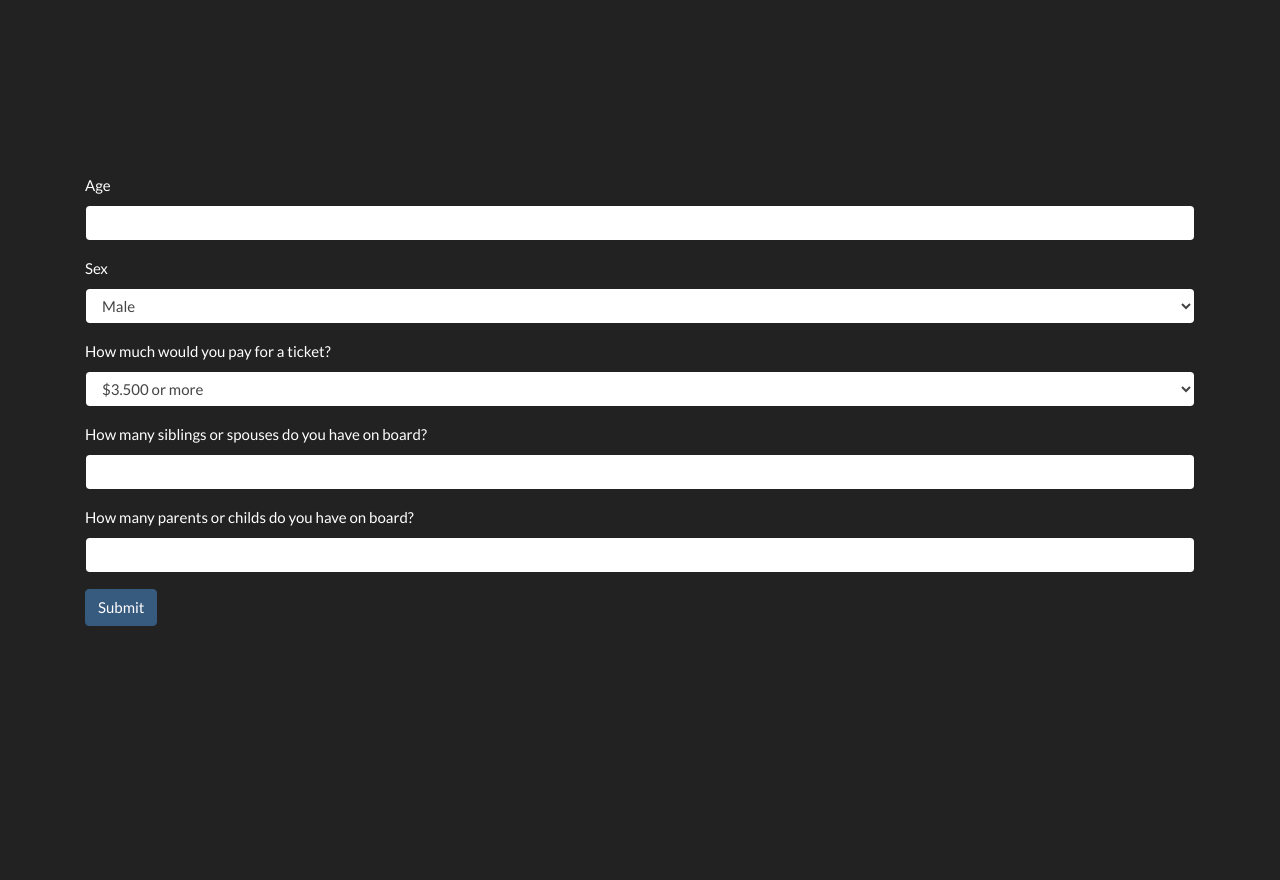
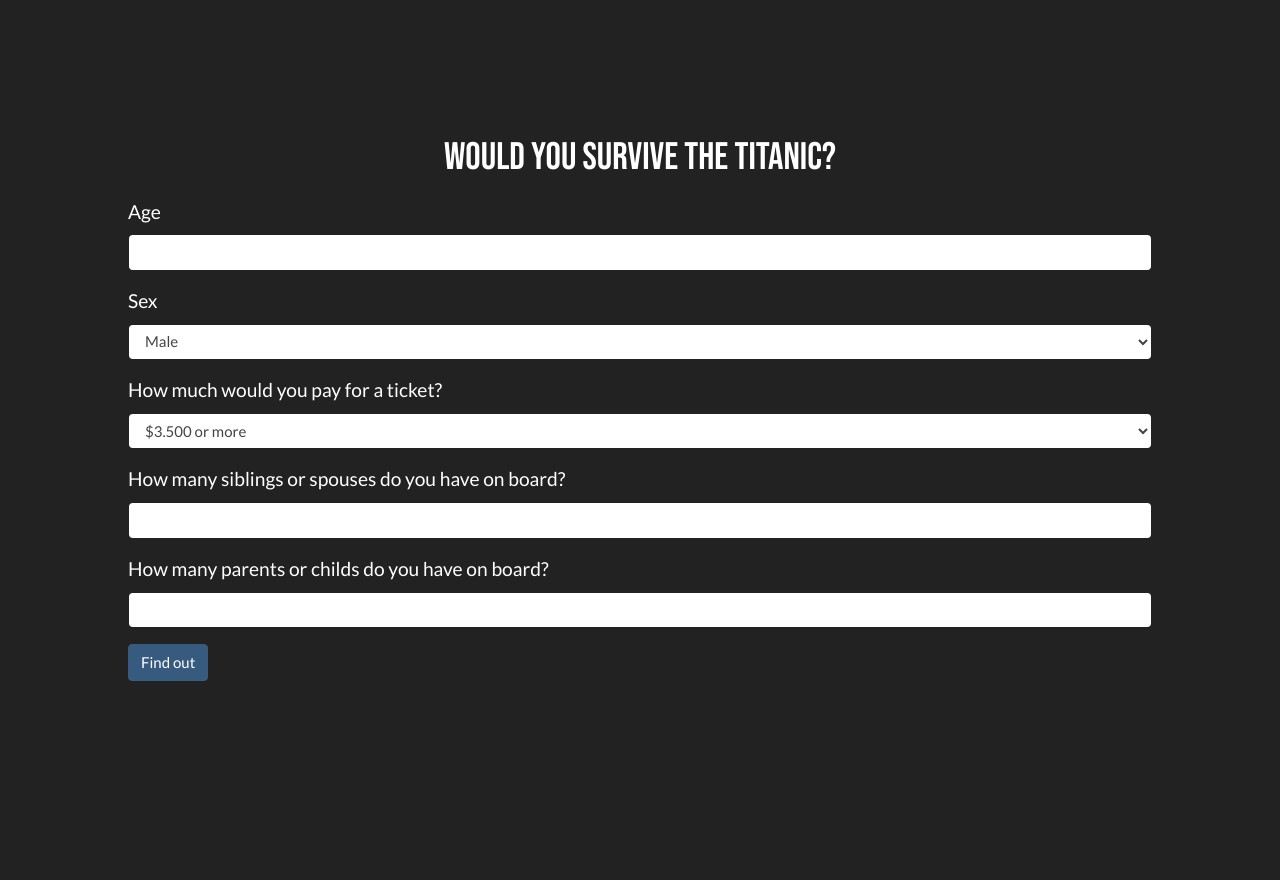
Before and after one commit to danngalann/django-titanic-survial, a Django app: page / in a window 1280 px wide. Shown: the top 880 px of the page. Before the commit the page ends 626 px from the top, so only its background shows below. Run offline with Django 3.2, Linux system fonts and the light colour scheme; some libraries are stand-ins or nearby versions.

Commit message:
Added animations and styling

```diff
--- a/survivalpredictor/frontend/static/main.js
+++ b/survivalpredictor/frontend/static/main.js
@@ -1,7 +1,25 @@
+// Define submit animation
+const tl = gsap.timeline({ defaults: { duration: 1 }, paused: true });
+tl.to("#form", { y: "-100vh" })
+  .to("#result", { y: "-100vh" }, "=-.5")
+  .to("#result-head", { opacity: 1, duration: 0.4 }, "=-1.2")
+  .to("#status", { opacity: 1, duration: 1.4, delay: 1 })
+  .to("#result button", { opacity: 1, duration: 0.4 }, "=-.4");
+
 document.addEventListener("DOMContentLoaded", () => {
+  // Entry animation
+  gsap.from(".fade-up", { y: 10, opacity: 0, duration: 0.4, stagger: 0.2 });
+
+  // Form submission
   const form = document.getElementById("form");
+  form.addEventListener("submit", submitForm);
 
-  form.addEventListener("submit", submitForm);
+  // Reverse animation
+  document.getElementById("return-btn").addEventListener("click", () => {
+    if (!tl.reversed()) {
+      tl.reverse();
+    }
+  });
 });
 
 function submitForm(e) {
@@ -16,13 +34,27 @@
     Parch: document.getElementById("parch").value,
   };
 
+  // Clear from
+  e.target.reset();
+
   let xhr = new XMLHttpRequest();
   xhr.open("POST", "/api/predict/", true);
   xhr.setRequestHeader("Content-type", "application/json;charset=UTF-8");
 
   xhr.onload = function () {
-    console.log(this.responseText);
+    if (this.status == 200) {
+      const statusEl = document.getElementById("status");
+      statusEl.innerText = this.responseText ? "Alive" : "Dead";
+      statusEl.classList.add(
+        this.responseText ? "text-success" : "text-danger"
+      );
+      animateResult();
+    }
   };
 
   xhr.send(JSON.stringify(data));
 }
+
+function animateResult() {
+  tl.play();
+}
--- a/survivalpredictor/frontend/static/styles.css
+++ b/survivalpredictor/frontend/static/styles.css
@@ -1,7 +1,54 @@
+@import url('https://fonts.googleapis.com/css?family=Bebas+Neue&display=swap');
+
 body {
   width: 100%;
+  overflow-y: hidden;
+  display: flex;
+  flex-direction: column;
+  justify-content: center;
+}
+
+.screen {
+  width: 100%;
   height: 100vh;
-  overflow-x: hidden;
   display: flex;
   align-items: center;
+  justify-content: center;
+  flex-direction: column;
 }
+
+.title {
+  margin: 1rem;
+  font-size: 2.4rem;
+  font-family: 'Bebas Neue', sans-serif;
+  text-align: center;
+}
+
+#form {
+  width: 80%;
+}
+
+#form label {
+  font-size: 1.2rem;
+}
+
+/* Results */
+#result > * {
+  opacity: 0;
+}
+
+#result h1, #result button {
+  font-family: 'Bebas Neue', sans-serif;
+}
+
+#result-head {
+  font-size: 4rem;
+}
+
+#status {
+  font-size: 8rem;
+}
+
+#result button {
+  margin-top: 2rem;
+}
--- a/survivalpredictor/templates/frontend/index.html
+++ b/survivalpredictor/templates/frontend/index.html
@@ -1,5 +1,6 @@
 <!DOCTYPE html>
 <html lang="en">
+
 <head>
   <meta charset="UTF-8">
   <meta name="viewport" content="width=device-width, initial-scale=1.0">
@@ -8,21 +9,23 @@
   <link rel="stylesheet" href="https://bootswatch.com/4/darkly/bootstrap.min.css">
   <link rel="stylesheet" href="{% static 'styles.css' %}">
 </head>
+
 <body>
-  <div class="container">
+  <section class="screen">
     <form id="form">
-      <div class="form-group">
+      <h1 class="title fade-up">Would you survive the Titanic?</h1>
+      <div class="form-group fade-up">
         <label for="age">Age</label>
         <input class="form-control" id="age" name="Age" type="number" min="1" required>
       </div>
-      <div class="form-group">
+      <div class="form-group fade-up">
         <label for="sex">Sex</label>
         <select class="form-control" id="sex" name="Sex">
           <option value="0">Male</option>
           <option value="1">Female</option>
         </select>
       </div>
-      <div class="form-group">
+      <div class="form-group fade-up">
         <label for="pclass">How much would you pay for a ticket?</label>
         <select class="form-control" id="pclass" name="Pclass">
           <option value="1">$3.500 or more</option>
@@ -30,18 +33,27 @@
           <option value="3">$350 - $900</option>
         </select>
       </div>
-      <div class="form-group">
+      <div class="form-group fade-up">
         <label for="sibsp">How many siblings or spouses do you have on board?</label>
         <input class="form-control" id="sibsp" name="SibSp" type="number" min="0" required>
       </div>
-      <div class="form-group">
+      <div class="form-group fade-up">
         <label for="parch">How many parents or childs do you have on board?</label>
         <input class="form-control" id="parch" name="Parch" type="number" min="0" required>
       </div>
-      <button type="submit" class="btn btn-primary">Submit</button>
+      <button type="submit" class="btn btn-primary fade-up">Find out</button>
     </form>
-  </div>
+  </section>
 
+  <section id="result" class="screen">
+    <h1 id="result-head">You Are</h1>
+    <h1 id="status">DEAD</h1>
+    <button id="return-btn" class="btn btn-outline-light">Again</button>
+  </section>
+
+  <script src="https://cdnjs.cloudflare.com/ajax/libs/gsap/3.2.6/gsap.min.js"
+    integrity="sha256-3arngJBQR3FTyeRtL3muAGFaGcL8iHsubYOqq48mBLw=" crossorigin="anonymous"></script>
   <script src="{% static 'main.js' %}"></script>
 </body>
+
 </html>
```
